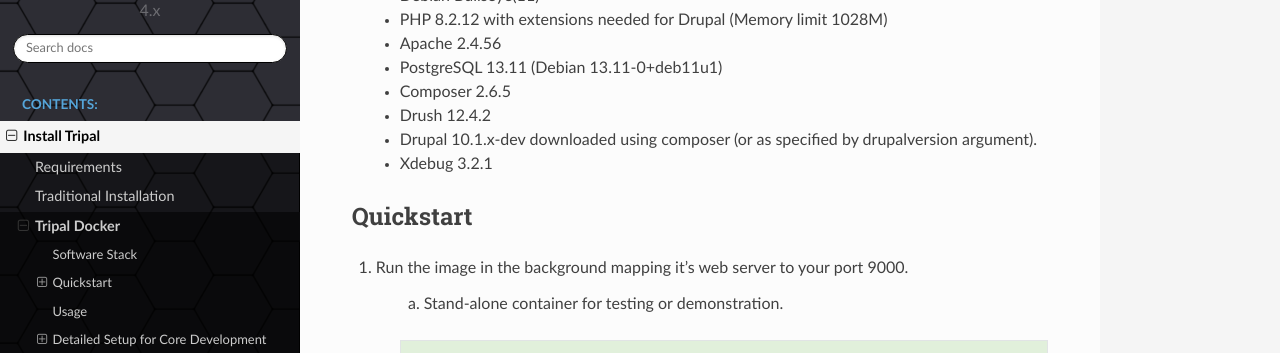
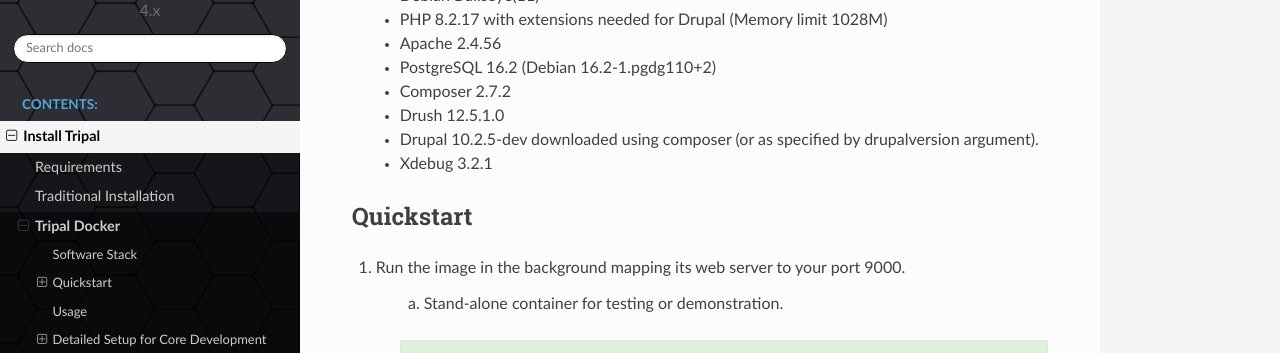
Before and after one commit to tripal/tripal_doc, a Sphinx documentation site: the page built from docs/install/docker.rst, in a window 1280 px wide and 900 px high, scrolled down 397 px, cut to the strip 248-601 px from the top of the window. Built offline with Sphinx 7.4.7 and the Read the Docs theme 2.0.0, drawn with Linux system fonts in a browser that asks for light colours.

Commit message:
update default versions

```diff
--- a/docs/install/docker.rst
+++ b/docs/install/docker.rst
@@ -8,18 +8,18 @@
 
 Currently we have the following installed:
  - Debian Bullseye(11)
- - PHP 8.2.12 with extensions needed for Drupal (Memory limit 1028M)
+ - PHP 8.2.17 with extensions needed for Drupal (Memory limit 1028M)
  - Apache 2.4.56
- - PostgreSQL 13.11 (Debian 13.11-0+deb11u1)
- - Composer 2.6.5
- - Drush 12.4.2
- - Drupal 10.1.x-dev downloaded using composer (or as specified by drupalversion argument).
+ - PostgreSQL 16.2 (Debian 16.2-1.pgdg110+2)
+ - Composer 2.7.2
+ - Drush 12.5.1.0
+ - Drupal 10.2.5-dev downloaded using composer (or as specified by drupalversion argument).
  - Xdebug 3.2.1
 
 Quickstart
 ----------
 
-1. Run the image in the background mapping it's web server to your port 9000.
+1. Run the image in the background mapping its web server to your port 9000.
 
     a) Stand-alone container for testing or demonstration.
 
@@ -65,7 +65,7 @@
 
    .. code::
 
-     docker exec -it t4 psql --user docker sitedb
+    docker exec -it t4 psql --user docker sitedb
 
  - Run Drush to generate code for your module!
 
```
